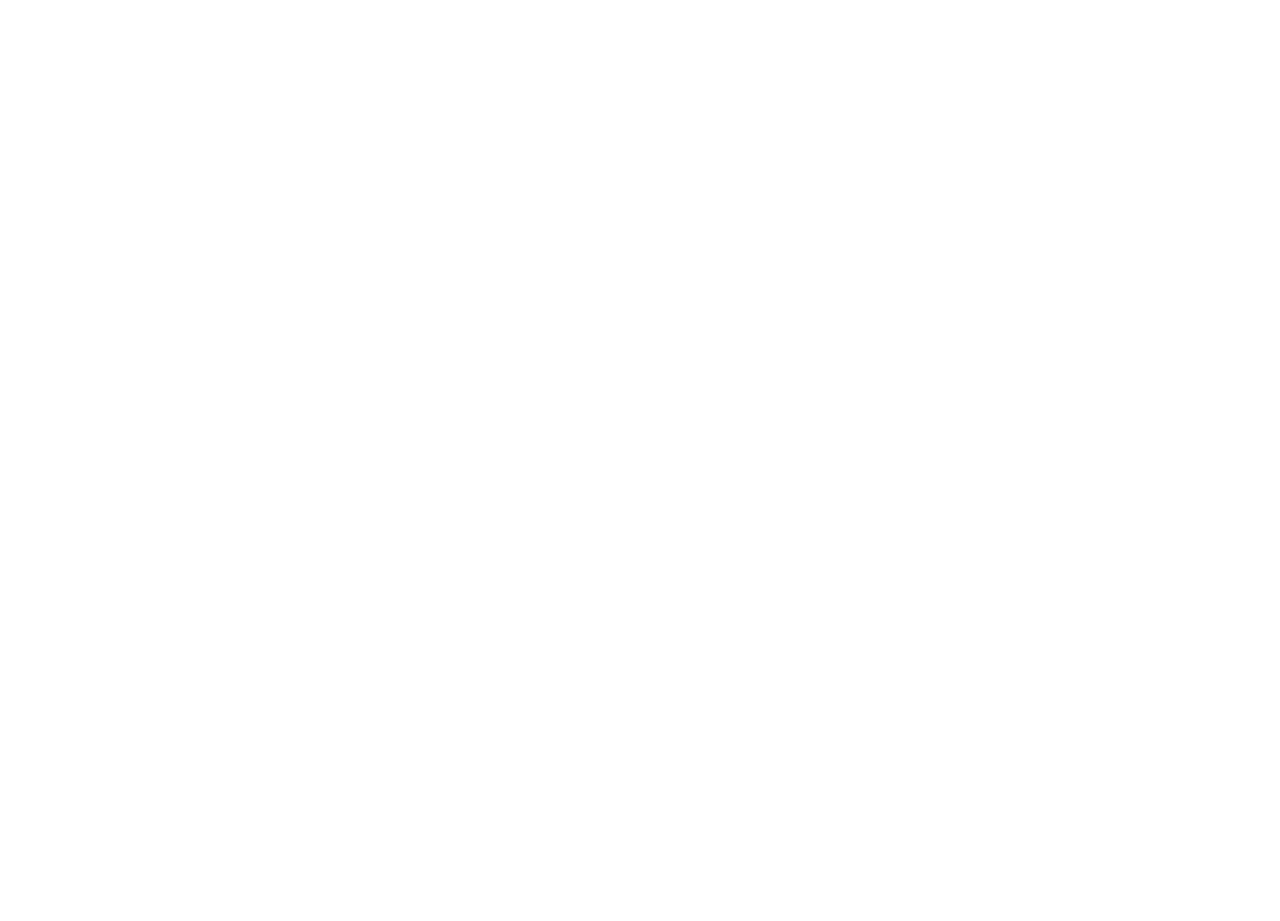
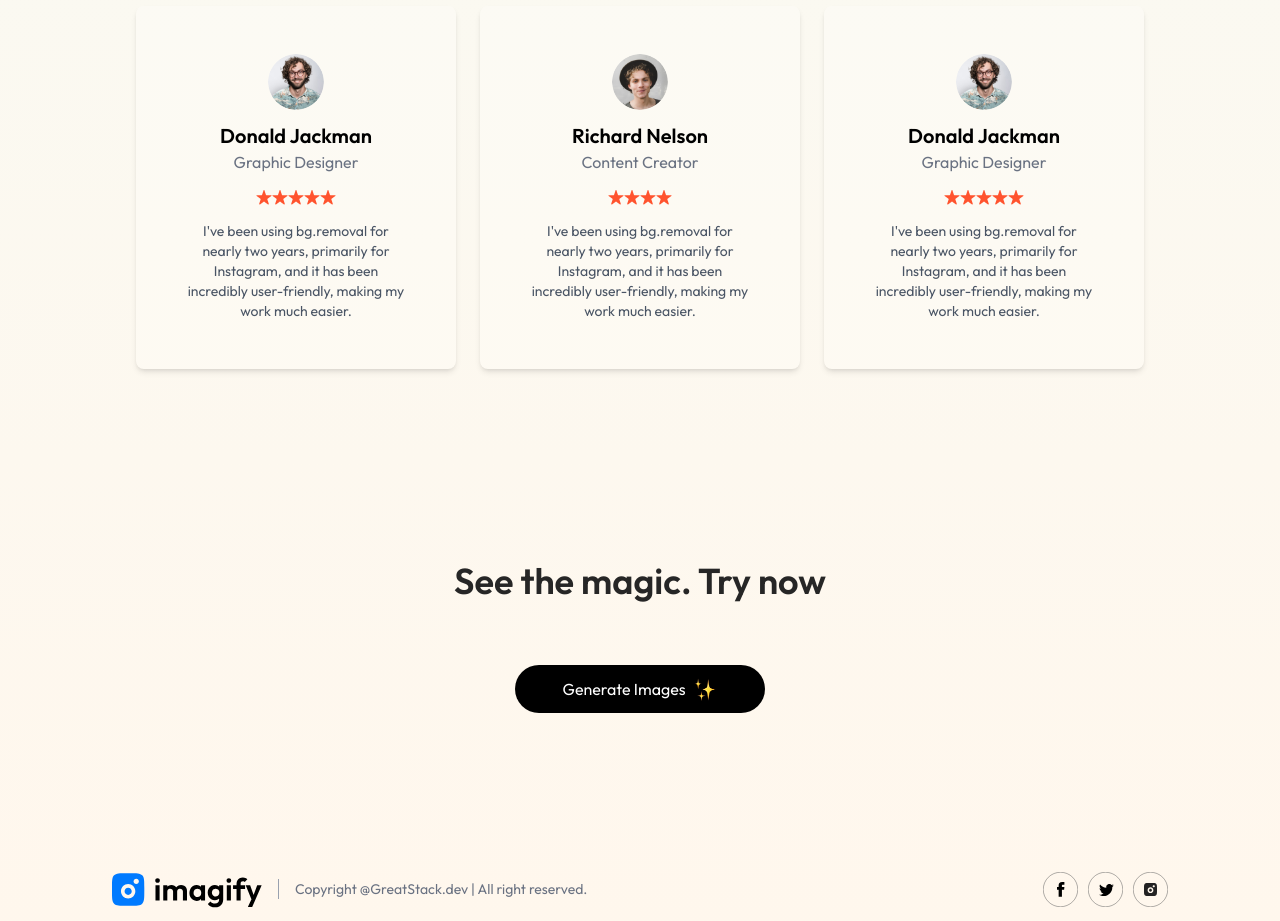
Before and after one commit to R-Bhandari/Imagify, a React (Vite) app in the folder client/: page / in a window 1280 px wide. Shown: the part 2140-3061 px from the top of the page. Before the commit the page ends 1978 px from the top, so only its background shows below. Built offline with nearby package versions, Linux system fonts and the light colour scheme.

Commit message:
Updated customer testimonials, generate img component, footer and completed home page.

```diff
--- a/client/src/App.jsx
+++ b/client/src/App.jsx
@@ -8,6 +8,7 @@
 import BuyCredit from './pages/BuyCredit';
 import Result from './pages/Result';
 import Navbar from './components/Navbar';
+import Footer from './components/Footer';
 
 const App = () => {
   return (
@@ -20,6 +21,7 @@
         <Route path ='/buy' element={<BuyCredit/>} />
         <Route path="*" element={<Home />} />
       </Routes>
+      <Footer/>
 
     </div>
   )
--- a/client/src/assets/assets.js
+++ b/client/src/assets/assets.js
@@ -67,7 +67,7 @@
         image:profile_img_2,
         name:'Richard Nelson',
         role:'Content Creator',
-        stars:5,
+        stars:4,
         text:`I've been using bg.removal for nearly two years, primarily for Instagram, and it has been incredibly user-friendly, making my work much easier.`
     },
     {
--- /dev/null
+++ b/client/src/components/Footer.jsx
@@ -0,0 +1,19 @@
+import React from 'react'
+import { assets } from '../assets/assets'
+
+
+const Footer = () => {
+  return (
+    <div className='flex items-center justify-between gap-4 py-3 mt-20'>
+        <img src={assets.logo} alt="" width={150}/>
+        <p className='flex-1 border-l border-gray-400 pl-4 text-sm text-gray-500 max-sm:hidden'>Copyright @GreatStack.dev | All right reserved.</p>
+        <div className='flex gap-2.5'>
+            <img src={assets.facebook_icon} alt="" width={35} />
+            <img src={assets.twitter_icon} alt="" width={35} />
+            <img src={assets.instagram_icon} alt="" width={35} />
+        </div>
+    </div>
+  )
+}
+
+export default Footer
--- /dev/null
+++ b/client/src/components/GenerateBtn.jsx
@@ -0,0 +1,15 @@
+import React from 'react'
+import { assets } from '../assets/assets'
+
+const GenerateBtn = () => {
+  return (
+    <div className='pb-16 text-center'>
+        <h1 className='text-2xl md:text-3xl lg:text-3xl lg:text-4xl mt-4 font-semibold text-neutral-800 py-6 md:py-16'>See the magic. Try now</h1>
+        <button className='inline-flex items-center gap-2 px-12 py-3 rounded-full bg-black text-white m-auto hover:scale-105 transition-all duration-500'>Generate Images
+            <img src={assets.star_group} alt="" className='h-6'/>
+        </button>
+    </div>
+  )
+}
+
+export default GenerateBtn
--- /dev/null
+++ b/client/src/components/Testimonials.jsx
@@ -0,0 +1,31 @@
+import React from 'react'
+import { assets, testimonialsData } from '../assets/assets'
+
+const Testimonials = () => {
+  return (
+    <div className="flex flex-col items-center justify-center my-20 py-12">
+        <h1 className="text-3xl sm:text-4xl font-semibold mb-2">Customer Testimonials</h1>
+        <p className="text-gray-500 mb-12">What Our Users Are Saying</p>
+        <div className='flex flex-wrap gap-6'>
+            {testimonialsData.map((testimonail,index)=>(
+                <div key={index}
+                className='bg-white/20 p-12 rounded-lg shadow-md order w-80 m-auto cursor-pointer hover:scale-[1.02] transition-all'>
+                    <div className='flex flex-col items-center'>
+                        <img src={testimonail.image} alt=""  className='rounded-full w-14'/>
+                        <h2 className='text-xl font-semibold mt-3'>{testimonail.name}</h2>
+                        <p className='text-gray-500 mb-4'>{testimonail.role}</p>
+                        <div className='flex mb-4'>
+                            {Array(testimonail.stars).fill().map((item,index)=>(
+                                <img key={index} src={assets.rating_star} alt="" />
+                            ))}
+                        </div>
+                        <p className='text-center text-sm text-gray-600'>{testimonail.text}</p>
+                    </div>
+                </div>
+            ))}
+        </div>
+    </div>
+  )
+}
+
+export default Testimonials
--- a/client/src/pages/Home.jsx
+++ b/client/src/pages/Home.jsx
@@ -1,8 +1,10 @@
 // import React from 'react'
 
 import Description from "../components/Description"
+import GenerateBtn from "../components/GenerateBtn"
 import Header from "../components/Header"
 import Steps from "../components/Steps"
+import Testimonials from "../components/Testimonials"
 
 const Home = () => {
   return (
@@ -10,6 +12,8 @@
       <Header/>
       <Steps/>
       <Description/>
+      <Testimonials/>
+      <GenerateBtn/>
     </div>
   )
 }
```
